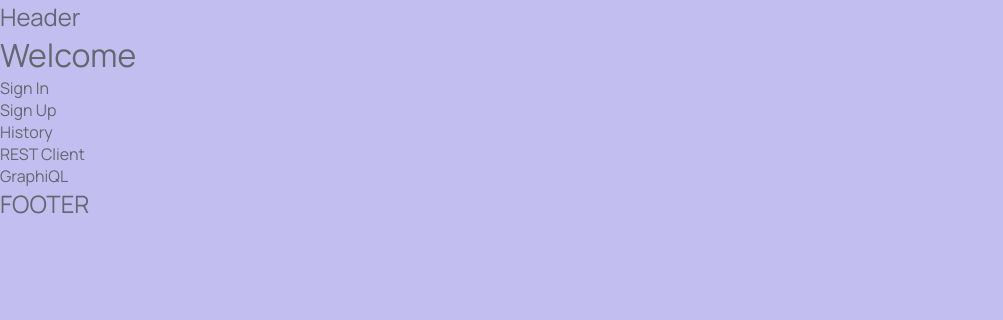
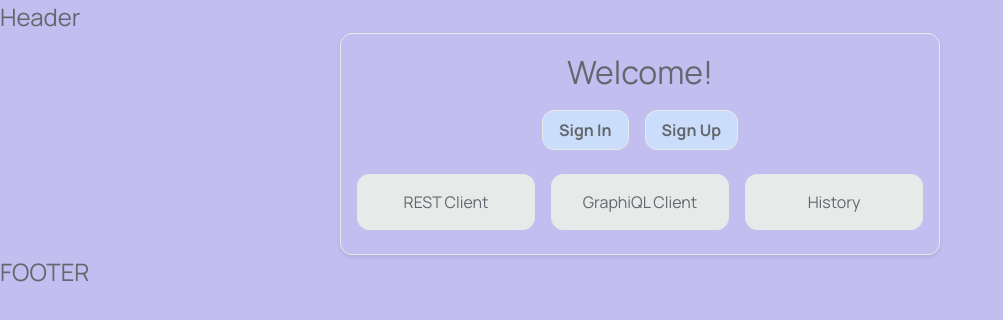
Before and after one commit to lustrochka/Graphiql-app, a Next.js app: page / in a window 1280 px wide. Shown: the top 320 px of the page, without its empty margins (0-1003 px from the left). Built offline with nearby package versions, Linux system fonts and the light colour scheme.

Commit message:
feat: add sign in/up forms, validation, styles

```diff
--- /dev/null
+++ b/src/components/WelcomePage/WelcomePage.module.css
@@ -0,0 +1,81 @@
+.welcomePage {
+  max-width: 600px;
+  margin: 0 auto;
+  padding: var(--sp-md);
+  border: 1px solid var(--light-grey);
+  border-radius: var(--br-md);
+  box-shadow: 0 2px 4px rgba(0, 0, 0, 0.1);
+  text-align: center;
+}
+
+.welcomePage h1 {
+  margin-bottom: var(--sp-md);
+}
+
+.welcomePage nav ul {
+  list-style: none;
+  padding: 0;
+}
+
+.welcomePage nav ul li {
+  margin-bottom: var(--sp-sm);
+}
+
+
+.welcomePage .primaryLinks {
+  display: flex;
+  justify-content: center;
+  gap: var(--sp-md);
+}
+
+.welcomePage .primaryLinks li a {
+  display: inline-block;
+  padding: var(--sp-sm) var(--sp-md);
+  border: 1px solid var(--light-grey);
+  border-radius: var(--br-md);
+  background-color: var(--blue);
+  color: var(--text-dark);
+  font-weight: var(--fw-bold);
+  text-decoration: none;
+}
+
+.welcomePage .primaryLinks li a:hover {
+  background-color: var(--yellow);
+}
+
+.welcomePage .links {
+  display: flex;
+  justify-content: space-around;
+  margin-top: var(--sp-md);
+}
+
+.welcomePage .secondaryLinks {
+  display: flex;
+  justify-content: center;
+  gap: var(--sp-md);
+  margin-top: var(--sp-md);
+}
+
+.welcomePage .secondaryLinks li {
+  flex: 1;
+}
+
+.welcomePage .secondaryLinks li a {
+  display: block;
+  width: 100%;
+  height: 100%;
+  padding: var(--sp-md);
+  border: 1px solid var(--light-grey);
+  border-radius: var(--br-md);
+  background-color: var(--light-grey);
+  color: var(--text-dark);
+  font-weight: var(--fw-normal);
+  text-decoration: none;
+  display: flex;
+  align-items: center;
+  justify-content: center;
+}
+
+.welcomePage .secondaryLinks li a:hover {
+  background-color: var(--yellow);
+}
--- a/src/pages/index.tsx
+++ b/src/pages/index.tsx
@@ -1,11 +1,12 @@
 import Link from "next/link";
+import styles from "../components/WelcomePage/WelcomePage.module.css";
 
 const WelcomePage: React.FC = () => {
   return (
-    <main>
-      <h1>Welcome</h1>
+    <main className={styles.welcomePage}>
+      <h1>Welcome!</h1>
       <nav>
-        <ul>
+        <ul className={styles.primaryLinks}>
           <li>
             <Link href="/signin">Sign In</Link>
           </li>
@@ -13,15 +14,15 @@ const WelcomePage: React.FC = () => {
             <Link href="/signup">Sign Up</Link>
           </li>
         </ul>
-        <ul>
-          <li>
-            <Link href="/history">History</Link>
-          </li>
+        <ul className={styles.secondaryLinks}>
           <li>
             <Link href="/restclient">REST Client</Link>
           </li>
           <li>
-            <Link href="/graphiql">GraphiQL</Link>
+            <Link href="/graphiql">GraphiQL Client </Link>
+          </li>
+          <li>
+            <Link href="/history">History</Link>
           </li>
         </ul>
       </nav>
--- a/src/styles/globals.css
+++ b/src/styles/globals.css
@@ -13,6 +13,7 @@
   --light-grey: #e8e9e9;
   --blue: #cadefc;
   --yellow: #fcfcd4;
+  --white: #ffffff;
   --text-dark: #65676e;
   --error-red: #ff7b9a;
 
```
Also changed, not shown: src/components/Auth/AuthForm.module.css (added, +51 -0 lines), src/components/Auth/SignInForm.tsx (added, +36 -0 lines), src/components/Auth/SignUpForm.tsx (added, +36 -0 lines), src/pages/signin.tsx (+3 -5 lines), src/pages/signup.tsx (+3 -5 lines), src/utils/validationSchema.ts (added, +11 -0 lines).
